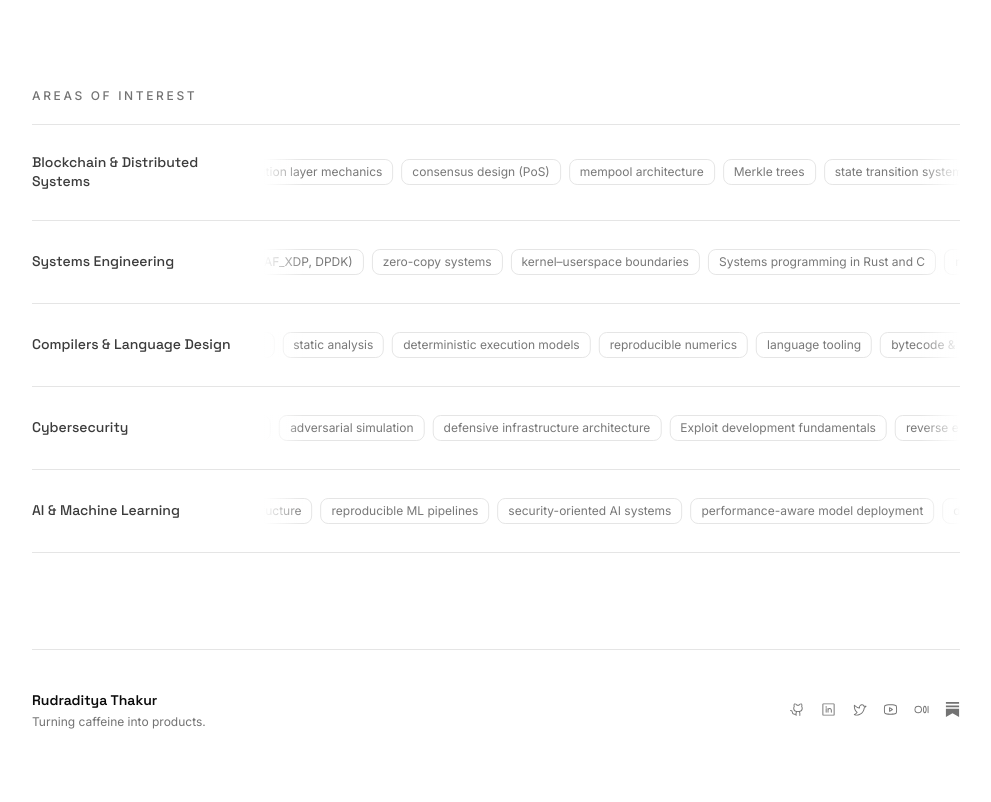
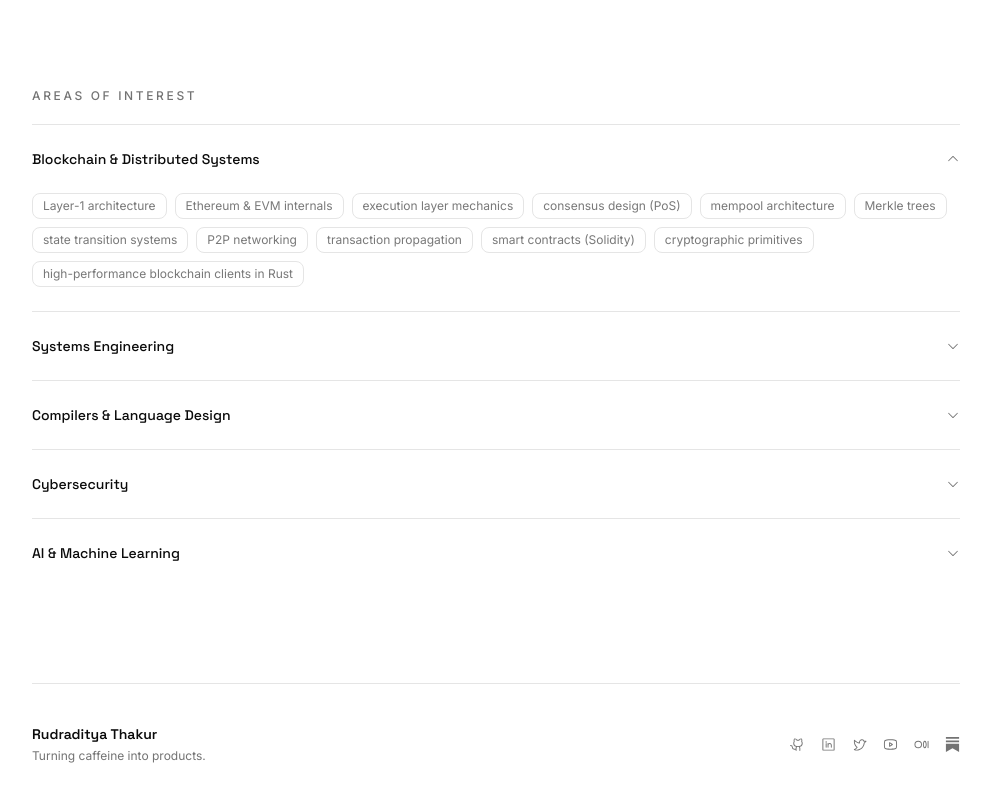
Before and after one commit to rudraditya21/rudraditya21.github.io, a Next.js app: page / in a window 1280 px wide. Shown: the part 1580-2382 px from the top of the page, without its empty margins (144-1135 px from the left). Before the commit the page ends 2350 px from the top, so only its background shows below. Built offline with nearby package versions, Linux system fonts and the light colour scheme.

Commit message:
added: accordion for areas of interest

```diff
--- a/app/globals.css
+++ b/app/globals.css
@@ -107,24 +107,9 @@
   }
 }
 
-@keyframes grow {
-  0%, 100% { transform: scaleY(0.3); opacity: 0.3; }
-  50%       { transform: scaleY(1);   opacity: 1;   }
-}
-
 @keyframes greet {
   0%   { opacity: 0; transform: translateY(8px);  animation-timing-function: cubic-bezier(0.16, 1, 0.3, 1); }
   35%  { opacity: 1; transform: translateY(0);    animation-timing-function: linear; }
   70%  { opacity: 1; transform: translateY(0);    animation-timing-function: cubic-bezier(0.4, 0, 1, 1); }
   100% { opacity: 0; transform: translateY(-5px); }
 }
-
-@keyframes marquee-left {
-  0%   { transform: translateX(0); }
-  100% { transform: translateX(-50%); }
-}
-
-@keyframes marquee-right {
-  0%   { transform: translateX(-50%); }
-  100% { transform: translateX(0); }
-}
--- a/components/interests.tsx
+++ b/components/interests.tsx
@@ -1,7 +1,7 @@
 'use client'
 
 import { useEffect, useRef, useState } from 'react'
-import gsap from 'gsap'
+import { CaretDown } from '@phosphor-icons/react'
 
 const interests = [
   {
@@ -52,47 +52,70 @@ const interests = [
   },
 ]
 
-// vary speed slightly per row so they don't loop in lockstep
-const durations = [32, 24, 28, 22, 26]
+function useInView(threshold = 0.15) {
+  const ref = useRef<HTMLElement>(null)
+  const [inView, setInView] = useState(false)
 
-function MarqueeRow({ item, index }: { item: typeof interests[0]; index: number }) {
-  const [paused, setPaused] = useState(false)
-  const direction = index % 2 === 0 ? 'marquee-left' : 'marquee-right'
-  const doubled = [...item.areas, ...item.areas]
+  useEffect(() => {
+    const el = ref.current
+    if (!el) return
+    const observer = new IntersectionObserver(
+      ([entry]) => { if (entry.isIntersecting) setInView(true) },
+      { threshold }
+    )
+    observer.observe(el)
+    return () => observer.disconnect()
+  }, [threshold])
+
+  return { ref, inView }
+}
+
+function AccordionRow({ item, index, open, onToggle }: { item: typeof interests[0]; index: number; open: boolean; onToggle: () => void }) {
+  const { ref, inView } = useInView(0.1)
 
   return (
     <div
-      className="flex items-center gap-6 border-b border-border py-6 md:py-7"
-      onMouseEnter={() => setPaused(true)}
-      onMouseLeave={() => setPaused(false)}
+      ref={ref as React.RefObject<HTMLDivElement>}
+      style={{
+        opacity: inView ? 1 : 0,
+        transform: inView ? 'translateY(0)' : 'translateY(24px)',
+        transition: `opacity 700ms cubic-bezier(0.16, 1, 0.3, 1) ${index * 60}ms, transform 700ms cubic-bezier(0.16, 1, 0.3, 1) ${index * 60}ms`,
+      }}
     >
-      {/* domain name — fixed left */}
-      <div className="w-40 shrink-0 md:w-52">
-        <p
-          className="text-xs font-medium leading-snug text-foreground/80 md:text-sm"
+      <button
+        onClick={onToggle}
+        className="flex w-full items-center justify-between py-6 text-left"
+      >
+        <span
+          className="text-sm font-medium text-foreground"
           style={{ fontFamily: 'var(--font-space-grotesk)' }}
         >
           {item.domain}
-        </p>
-      </div>
+        </span>
+        <CaretDown
+          size={14}
+          className="shrink-0 text-muted-foreground"
+          style={{
+            transform: open ? 'rotate(180deg)' : 'rotate(0deg)',
+            transition: 'transform 300ms cubic-bezier(0.16, 1, 0.3, 1)',
+          }}
+        />
+      </button>
 
-      {/* marquee track */}
-      <div className="relative min-w-0 flex-1 overflow-hidden">
-        {/* fade edges */}
-        <div className="pointer-events-none absolute left-0 top-0 z-10 h-full w-10 bg-gradient-to-r from-background to-transparent" />
-        <div className="pointer-events-none absolute right-0 top-0 z-10 h-full w-10 bg-gradient-to-l from-background to-transparent" />
-
+      {/* CSS grid trick: animates height without JS measurement */}
       <div
-          className="flex w-max gap-2"
         style={{
-            animation: `${direction} ${durations[index]}s linear infinite`,
-            animationPlayState: paused ? 'paused' : 'running',
+          display: 'grid',
+          gridTemplateRows: open ? '1fr' : '0fr',
+          transition: 'grid-template-rows 400ms cubic-bezier(0.16, 1, 0.3, 1)',
         }}
       >
-          {doubled.map((area, i) => (
+        <div className="overflow-hidden">
+          <div className="flex flex-wrap gap-2 pb-6">
+            {item.areas.map(area => (
               <span
-              key={i}
-              className="whitespace-nowrap rounded-md border border-border px-2.5 py-1 text-xs text-foreground/55"
+                key={area}
+                className="rounded-md border border-border px-2.5 py-1 text-xs text-foreground/55"
                 style={{ fontFamily: 'var(--font-inter)' }}
               >
                 {area}
@@ -101,35 +124,14 @@ function MarqueeRow({ item, index }: { item: typeof interests[0]; index: number
           </div>
         </div>
       </div>
+    </div>
   )
 }
 
 export default function Interests() {
-  const sectionRef = useRef<HTMLElement>(null)
-  const rowsRef = useRef<HTMLDivElement>(null)
+  const [activeIndex, setActiveIndex] = useState<number>(0)
   const labelRef = useRef<HTMLSpanElement>(null)
   const [labelInView, setLabelInView] = useState(false)
-
-  useEffect(() => {
-    const section = sectionRef.current
-    const rows = rowsRef.current
-    if (!section || !rows) return
-
-    const observer = new IntersectionObserver(
-      ([entry]) => {
-        if (!entry.isIntersecting) return
-        gsap.fromTo(
-          rows.children,
-          { opacity: 0, y: 24 },
-          { opacity: 1, y: 0, stagger: 0.08, duration: 0.6, ease: 'power2.out' }
-        )
-        observer.disconnect()
-      },
-      { threshold: 0.1 }
-    )
-    observer.observe(section)
-    return () => observer.disconnect()
-  }, [])
 
   useEffect(() => {
     const el = labelRef.current
@@ -148,7 +150,7 @@ export default function Interests() {
   }, [])
 
   return (
-    <section ref={sectionRef} className="mx-auto max-w-5xl px-6 pb-16 md:px-12 md:pb-24">
+    <section className="mx-auto max-w-5xl px-6 pb-16 md:px-12 md:pb-24">
       <div className="mb-5">
         <span
           ref={labelRef}
@@ -166,9 +168,15 @@ export default function Interests() {
 
       <div className="border-t border-border" />
 
-      <div ref={rowsRef}>
+      <div className="divide-y divide-border">
         {interests.map((item, i) => (
-          <MarqueeRow key={item.domain} item={item} index={i} />
+          <AccordionRow
+            key={item.domain}
+            item={item}
+            index={i}
+            open={activeIndex === i}
+            onToggle={() => setActiveIndex(activeIndex === i ? -1 : i)}
+          />
         ))}
       </div>
     </section>
```
Lines whose indentation alone changed are shown as unchanged.
